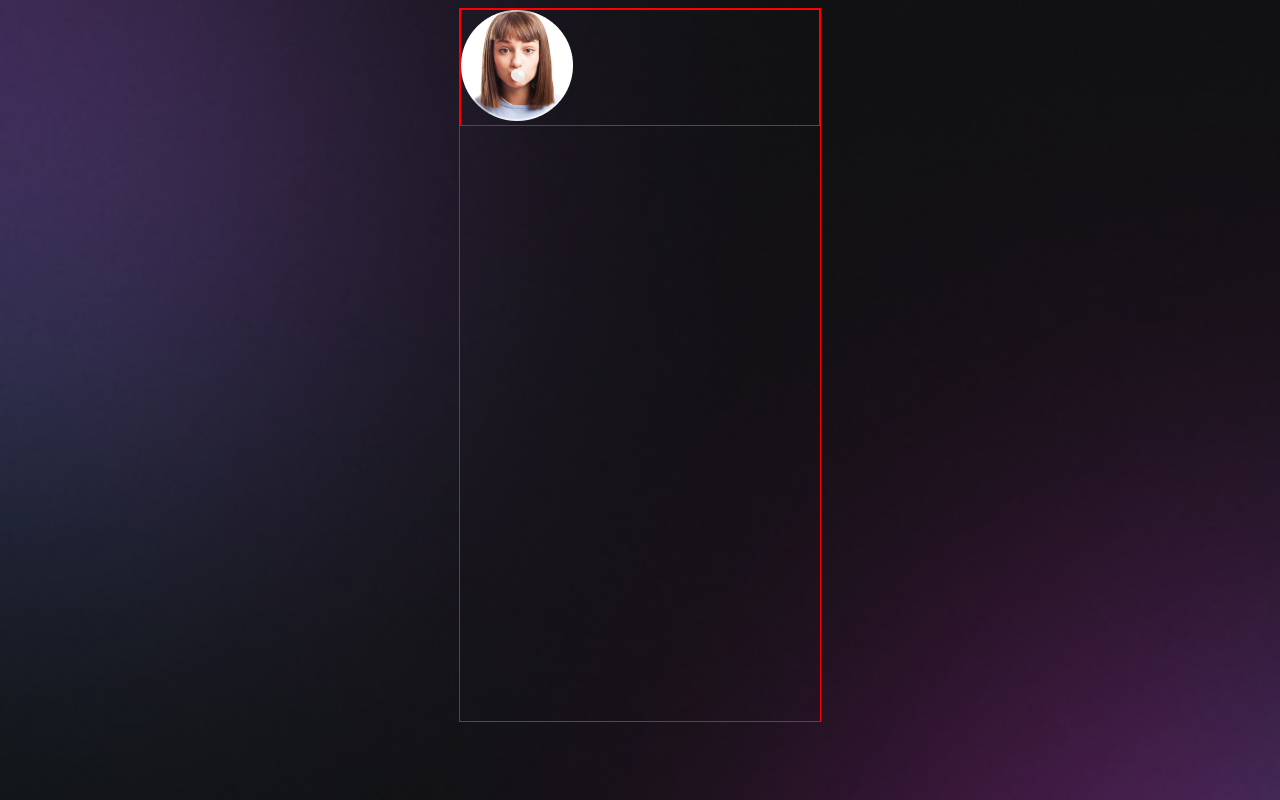
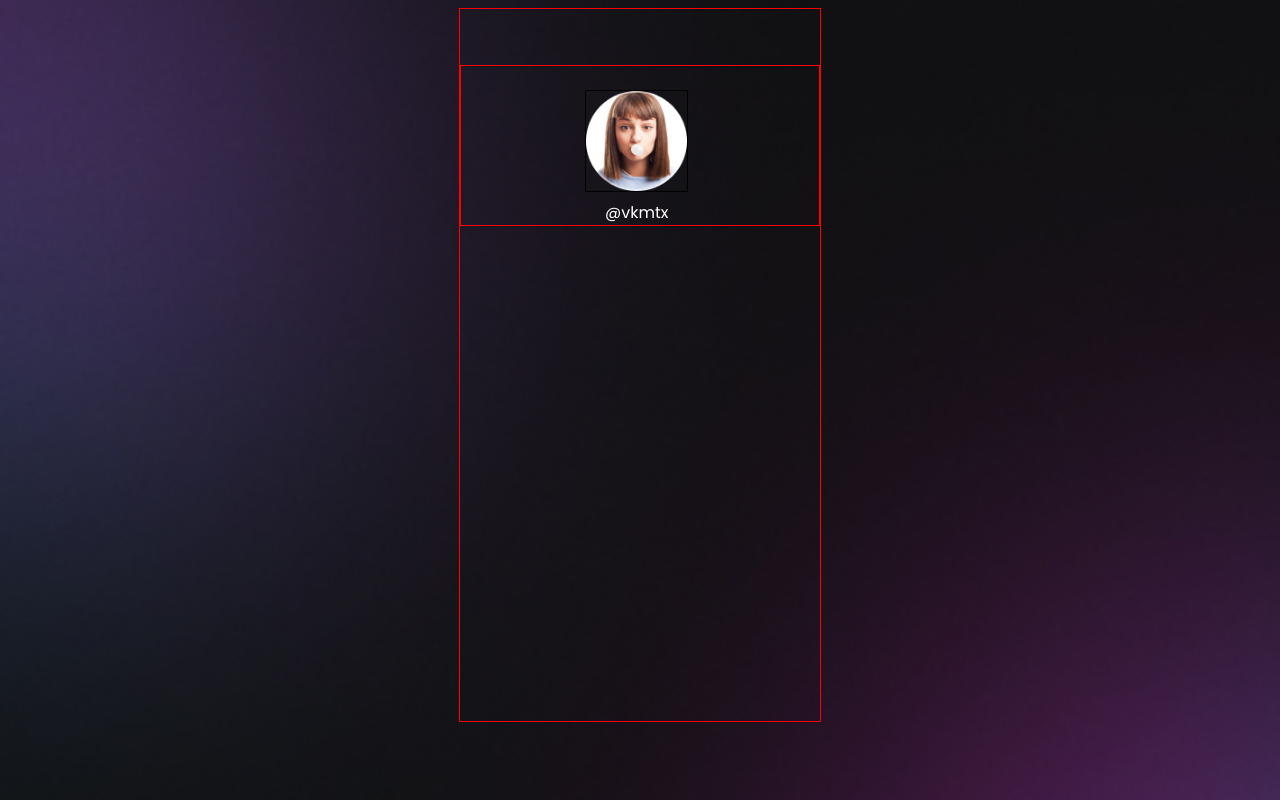
Before and after one commit to vkmtx/Linktree, a plain HTML site: page index.html in a window 1280 px wide. Drawn offline with Linux system fonts and the light colour scheme.

Commit message:
base layer

```diff
--- a/index.html
+++ b/index.html
@@ -15,8 +15,10 @@
   <body>
     <div id="container">
       <div id="profile">
-        <img src="./assets/img/id-default.jpg" alt="" />
+        <img id="img1" src="./assets/img/id-default.jpg" alt="" />
+      <div id="username">@vkmtx</div>
       </div>
+      <div id="options"></div>
     </div>
   </body>
 </html>
--- a/style.css
+++ b/style.css
@@ -17,5 +17,23 @@ body {
 }
 
 #profile {
+  margin-top: 56px;
   border: 1px solid red;
 }
+
+#img1 {
+  border: 1px solid black;
+  align-items: center;
+  display: flex;
+  height: 100px;
+  margin-top: 24px;
+  margin-left: 124px;
+}
+
+#username {
+  color: white;
+  margin-left: 144px;
+  margin-top: 8px;
+  font-size: 16px;
+  font-family: Poppins, Mono;
+}
```
Also changed, not shown: 1 other file.
